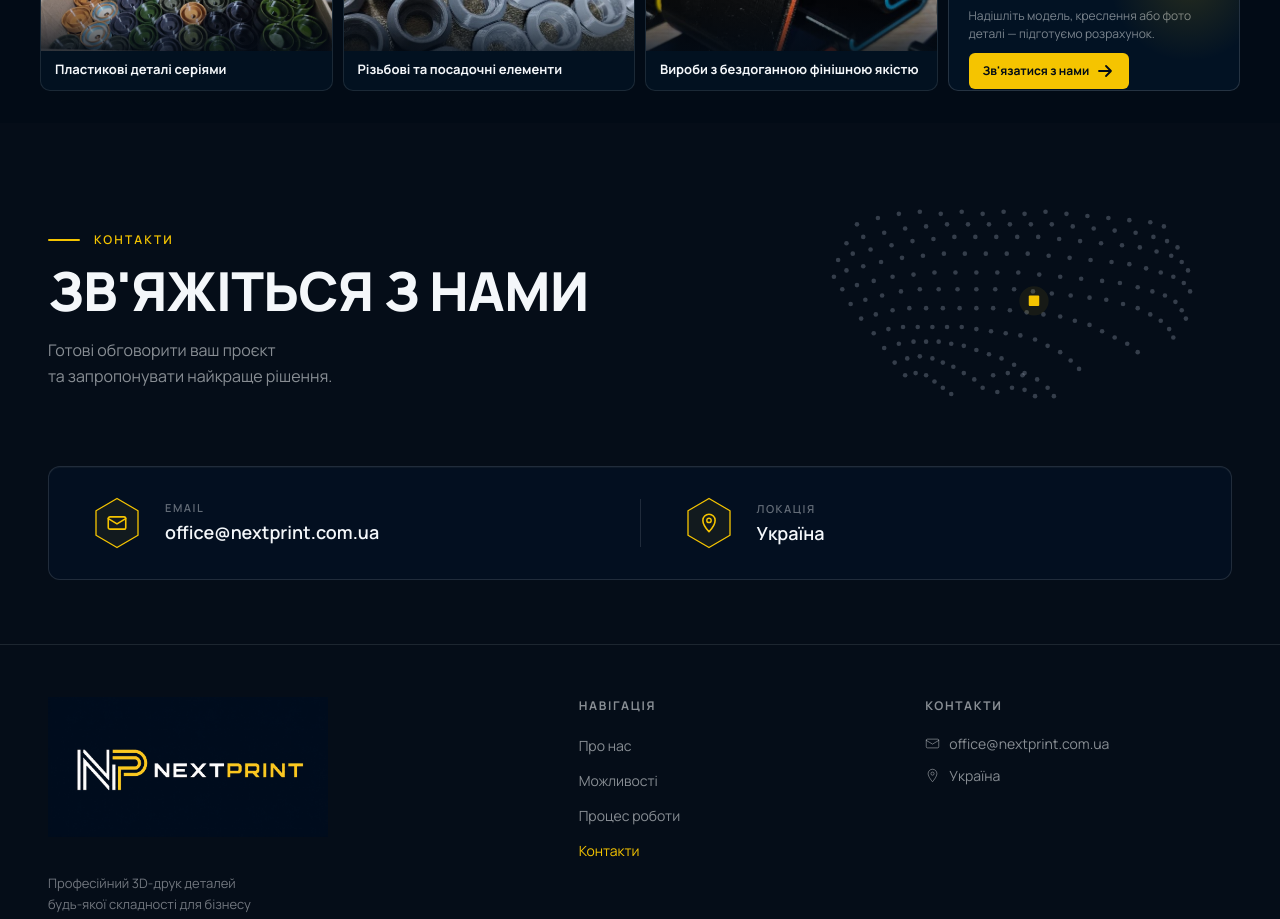
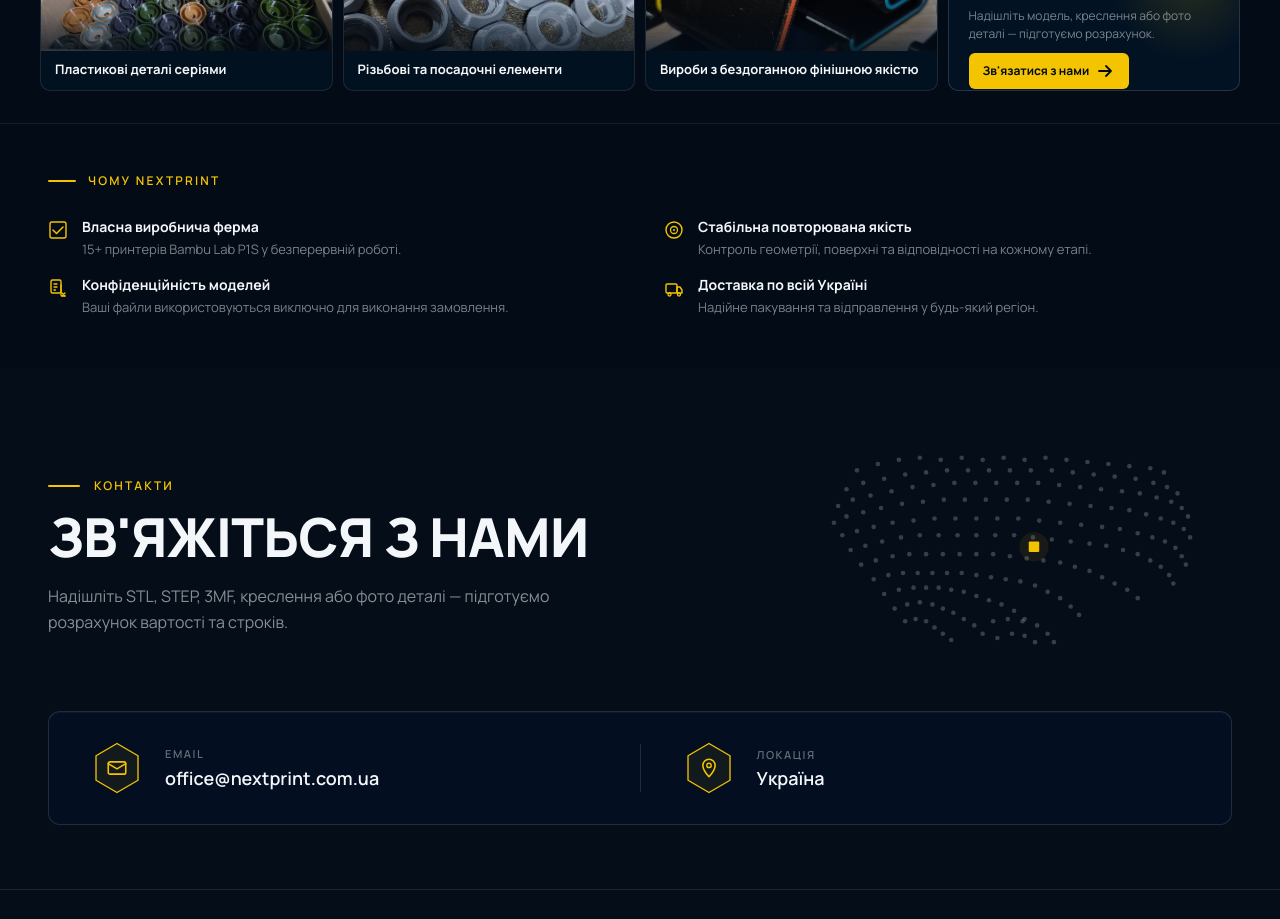
Before and after one commit to bezik2009/nextprint, a Next.js app: page / in a window 1280 px wide. Shown: the part 3860-4779 px from the top of the page. Built offline with nearby package versions, Linux system fonts and the light colour scheme.

Commit message:
Afte UX/UI Full Audit  v.1.5 28.06.2026

```diff
--- a/src/app/globals.css
+++ b/src/app/globals.css
@@ -2184,3 +2184,155 @@ a.nc-footer-link:hover { color: #F4F7FA; }
   .pg-cta-body   { display: none; }
   .pg-cta-btn    { font-size: 11px; padding: 7px 12px; }
 }
+
+
+/* ═══════════════════════════════════════════════════════════════════════════
+   TRUST BLOCK  — tb-* classes
+   Compact 2×2 confidence section before contacts.
+   Desktop: 2×2 grid. Mobile: vertical list.
+═══════════════════════════════════════════════════════════════════════════ */
+
+.tb-section {
+  background: #020B16;
+  padding: 48px 48px 52px;
+  border-top: 1px solid rgba(244,247,250,0.07);
+}
+
+.tb-label-row {
+  display: flex;
+  align-items: center;
+  gap: 12px;
+  margin-bottom: 28px;
+}
+.tb-label-line {
+  width: 28px; height: 2px;
+  background: #F5C400;
+  border-radius: 1px;
+  flex-shrink: 0;
+}
+.tb-label {
+  font-size: 12px;
+  font-weight: 600;
+  letter-spacing: 0.18em;
+  text-transform: uppercase;
+  color: #F5C400;
+}
+
+.tb-grid {
+  display: grid;
+  grid-template-columns: 1fr 1fr;
+  gap: 16px 48px;
+}
+
+.tb-item {
+  display: flex;
+  align-items: flex-start;
+  gap: 14px;
+}
+
+.tb-icon {
+  flex-shrink: 0;
+  width: 20px;
+  height: 20px;
+  margin-top: 2px;
+  color: #F5C400;
+}
+
+.tb-text { flex: 1; }
+
+.tb-heading {
+  font-size: 14px;
+  font-weight: 700;
+  color: #F4F7FA;
+  margin-bottom: 3px;
+  line-height: 1.3;
+}
+
+.tb-body {
+  font-size: 13px;
+  font-weight: 400;
+  line-height: 1.55;
+  color: rgba(244,247,250,0.50);
+}
+
+/* ── Trust block responsive ──────────────────────────────────────────────── */
+@media (max-width: 768px) {
+  .tb-section { padding: 28px 20px 32px; }
+  .tb-label-row { margin-bottom: 18px; }
+  .tb-grid { grid-template-columns: 1fr; gap: 12px; }
+  .tb-heading { font-size: 13px; }
+  .tb-body { font-size: 12px; }
+}
+
+@media (max-width: 480px) {
+  .tb-section { padding: 24px 16px 28px; }
+  .tb-grid { gap: 10px; }
+  .tb-item { gap: 10px; }
+}
+
+/* ═══════════════════════════════════════════════════════════════════════════
+   FINAL MOBILE POLISH — all mobile-only overrides
+   Reduces remaining vertical bulk without touching desktop.
+═══════════════════════════════════════════════════════════════════════════ */
+
+/* Global section rhythm on mobile */
+@media (max-width: 768px) {
+
+  /* ── Tighten process cards further (already horizontal layout) ── */
+  .np-proc { padding: 28px 20px 30px; }
+  .np-proc-header { margin-bottom: 12px; }
+  .np-proc-timeline { gap: 5px; }
+  .np-proc-card { padding: 9px 12px; row-gap: 3px; column-gap: 9px; }
+  .np-proc-icon svg { width: 24px !important; height: 24px !important; }
+  .np-proc-card-title { font-size: 10px; letter-spacing: 0.03em; }
+  .np-proc-card-desc  { font-size: 10px; line-height: 1.35; margin-top: 1px; }
+  .np-proc-step-num   { font-size: 9px; }
+
+  /* ── Portfolio gallery ── */
+  .pg-section { padding: 28px 16px 24px; }
+  .pg-header  { margin-bottom: 14px; }
+  .pg-grid    { gap: 5px; grid-template-rows: 190px repeat(3, 145px) auto; }
+  .pg-card-body { padding: 5px 10px 7px; }
+  .pg-card-label { font-size: 11px; }
+  .pg-card--featured .pg-card-label { font-size: 12px; }
+
+  /* ── Capabilities CTA strip ── */
+  .np-cap-cta { padding: 12px 14px; gap: 10px; }
+  .np-cap-cta-text { font-size: 13px; }
+
+  /* ── Section headings: tighter margin-bottom ── */
+  .np-about-heading   { margin-bottom: 10px; }
+  .np-cap-heading     { margin-bottom: 10px; }
+  .np-proc-heading    { margin-bottom: 6px; }
+
+  /* ── Footer: denser on mobile ── */
+  .nc-footer-grid { gap: 18px; }
+  .nc-footer-col-title { margin-bottom: 8px; font-size: 11px; }
+  .nc-footer-list { gap: 6px; }
+  .nc-footer-link { font-size: 12px; }
+  .nc-footer-tagline { font-size: 11px; }
+  .nc-footer-logo-link img { height: 28px !important; }
+}
+
+@media (max-width: 480px) {
+
+  /* ── Process even tighter ── */
+  .np-proc { padding: 24px 14px 26px; }
+  .np-proc-card { padding: 7px 10px; }
+  .np-proc-icon svg { width: 20px !important; height: 20px !important; }
+  .np-proc-card-title { font-size: 9px; }
+  .np-proc-card-desc  { font-size: 9px; }
+
+  /* ── Gallery ── */
+  .pg-section { padding: 22px 12px 20px; }
+  .pg-grid    { gap: 4px; grid-template-rows: 170px repeat(3, 125px) auto; }
+
+  /* ── Trust block ── */
+  .tb-section { padding: 20px 14px 24px; }
+  .tb-body    { font-size: 11px; }
+
+  /* ── Footer ── */
+  .nc-footer { padding: 18px 14px 0; }
+  .nc-footer-grid { gap: 14px; }
+  .nc-footer-bar  { padding: 12px 0; }
+}
--- a/src/app/page.tsx
+++ b/src/app/page.tsx
@@ -4,6 +4,7 @@ import { AboutSection } from "@/components/AboutSection";
 import { CapabilitiesSection } from "@/components/CapabilitiesSection";
 import { ProcessSection } from "@/components/ProcessSection";
 import { PortfolioGallery } from "@/components/PortfolioGallery";
+import { TrustBlock } from "@/components/TrustBlock";
 import { ContactsSection } from "@/components/ContactsSection";
 
 export default function HomePage() {
@@ -16,6 +17,7 @@ export default function HomePage() {
         <CapabilitiesSection />
         <ProcessSection />
         <PortfolioGallery />
+        <TrustBlock />
       </main>
       <ContactsSection />
     </>
--- a/src/components/ContactsSection.tsx
+++ b/src/components/ContactsSection.tsx
@@ -126,8 +126,8 @@ export function ContactsSection() {
             </div>
             <h2 className="nc-heading">Зв&apos;яжіться з нами</h2>
             <p className="nc-sub">
-              Готові обговорити ваш проєкт<br />
-              та запропонувати найкраще рішення.
+              Надішліть STL, STEP, 3MF, креслення або фото деталі —
+              підготуємо розрахунок вартості та строків.
             </p>
           </div>
 
--- /dev/null
+++ b/src/components/TrustBlock.tsx
@@ -0,0 +1,76 @@
+/* ── TrustBlock ──────────────────────────────────────────────────────────
+   Compact confidence-building section before contacts.
+   Desktop: 2×2 grid. Mobile: vertical list.
+   All tb-* classes. No animations, no redesign.
+──────────────────────────────────────────────────────────────────────── */
+
+const TRUST_ITEMS = [
+  {
+    icon: (
+      <svg width="20" height="20" viewBox="0 0 20 20" fill="none" aria-hidden="true">
+        <rect x="2" y="2" width="16" height="16" rx="2" stroke="currentColor" strokeWidth="1.4"/>
+        <path d="M5 10L8.5 13.5L15 7" stroke="currentColor" strokeWidth="1.5" strokeLinecap="round" strokeLinejoin="round"/>
+      </svg>
+    ),
+    heading: "Власна виробнича ферма",
+    body:    "15+ принтерів Bambu Lab P1S у безперервній роботі.",
+  },
+  {
+    icon: (
+      <svg width="20" height="20" viewBox="0 0 20 20" fill="none" aria-hidden="true">
+        <circle cx="10" cy="10" r="8" stroke="currentColor" strokeWidth="1.4"/>
+        <circle cx="10" cy="10" r="3.5" stroke="currentColor" strokeWidth="1.3"/>
+        <circle cx="10" cy="10" r="1" fill="currentColor"/>
+      </svg>
+    ),
+    heading: "Стабільна повторювана якість",
+    body:    "Контроль геометрії, поверхні та відповідності на кожному етапі.",
+  },
+  {
+    icon: (
+      <svg width="20" height="20" viewBox="0 0 20 20" fill="none" aria-hidden="true">
+        <rect x="3" y="2" width="10" height="13" rx="1.5" stroke="currentColor" strokeWidth="1.4"/>
+        <path d="M6 6H9M6 9H9M6 12H7.5" stroke="currentColor" strokeWidth="1.3" strokeLinecap="round"/>
+        <path d="M13 7V17C13 17.55 13.45 18 14 18H17" stroke="currentColor" strokeWidth="1.3" strokeLinecap="round"/>
+        <path d="M14 18L17 15M17 18L14 15" stroke="currentColor" strokeWidth="1.3" strokeLinecap="round"/>
+      </svg>
+    ),
+    heading: "Конфіденційність моделей",
+    body:    "Ваші файли використовуються виключно для виконання замовлення.",
+  },
+  {
+    icon: (
+      <svg width="20" height="20" viewBox="0 0 20 20" fill="none" aria-hidden="true">
+        <rect x="2" y="6" width="11" height="9" rx="1.2" stroke="currentColor" strokeWidth="1.4"/>
+        <path d="M13 9H16L18 12V15H13V9Z" stroke="currentColor" strokeWidth="1.4" strokeLinejoin="round"/>
+        <circle cx="5.5" cy="16.5" r="1.5" stroke="currentColor" strokeWidth="1.3"/>
+        <circle cx="15" cy="16.5" r="1.5" stroke="currentColor" strokeWidth="1.3"/>
+      </svg>
+    ),
+    heading: "Доставка по всій Україні",
+    body:    "Надійне пакування та відправлення у будь-який регіон.",
+  },
+] as const;
+
+export function TrustBlock() {
+  return (
+    <section className="tb-section" aria-label="Чому NextPrint">
+      <div className="tb-label-row">
+        <span className="tb-label-line" aria-hidden="true" />
+        <p className="tb-label">Чому NextPrint</p>
+      </div>
+
+      <div className="tb-grid" role="list">
+        {TRUST_ITEMS.map((item, i) => (
+          <div key={i} className="tb-item" role="listitem">
+            <span className="tb-icon">{item.icon}</span>
+            <div className="tb-text">
+              <p className="tb-heading">{item.heading}</p>
+              <p className="tb-body">{item.body}</p>
+            </div>
+          </div>
+        ))}
+      </div>
+    </section>
+  );
+}
```
